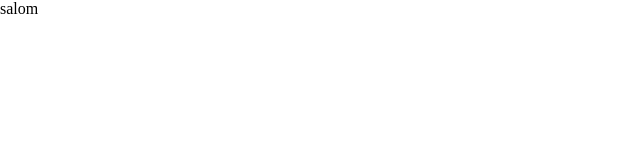
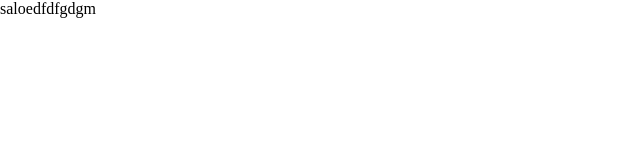
Before and after one commit to klen-dev/NT-team-project, a plain HTML site: page index.html in a window 1280 px wide. Shown: the full height of the page, 0-640 px from the left. Drawn offline with Linux system fonts and the light colour scheme.

Commit message:
first commit

```diff
--- a/index.html
+++ b/index.html
@@ -8,7 +8,7 @@
   <link rel="stylesheet" href="./style/home.css">
 </head>
 <body>
-  <header>salom</header>
+  <header>saloedfdfgdgm</header>
   <main></main>
   <footer></footer>
 </body>
```
